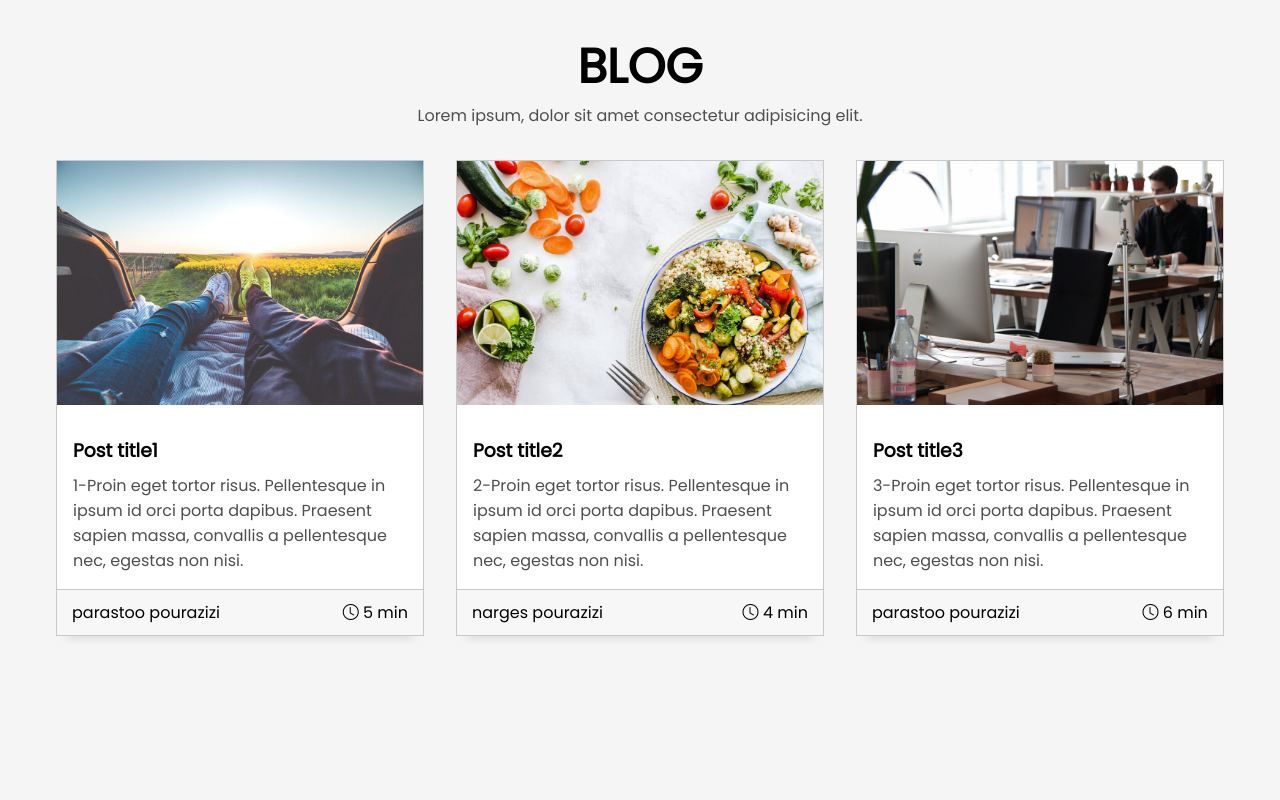
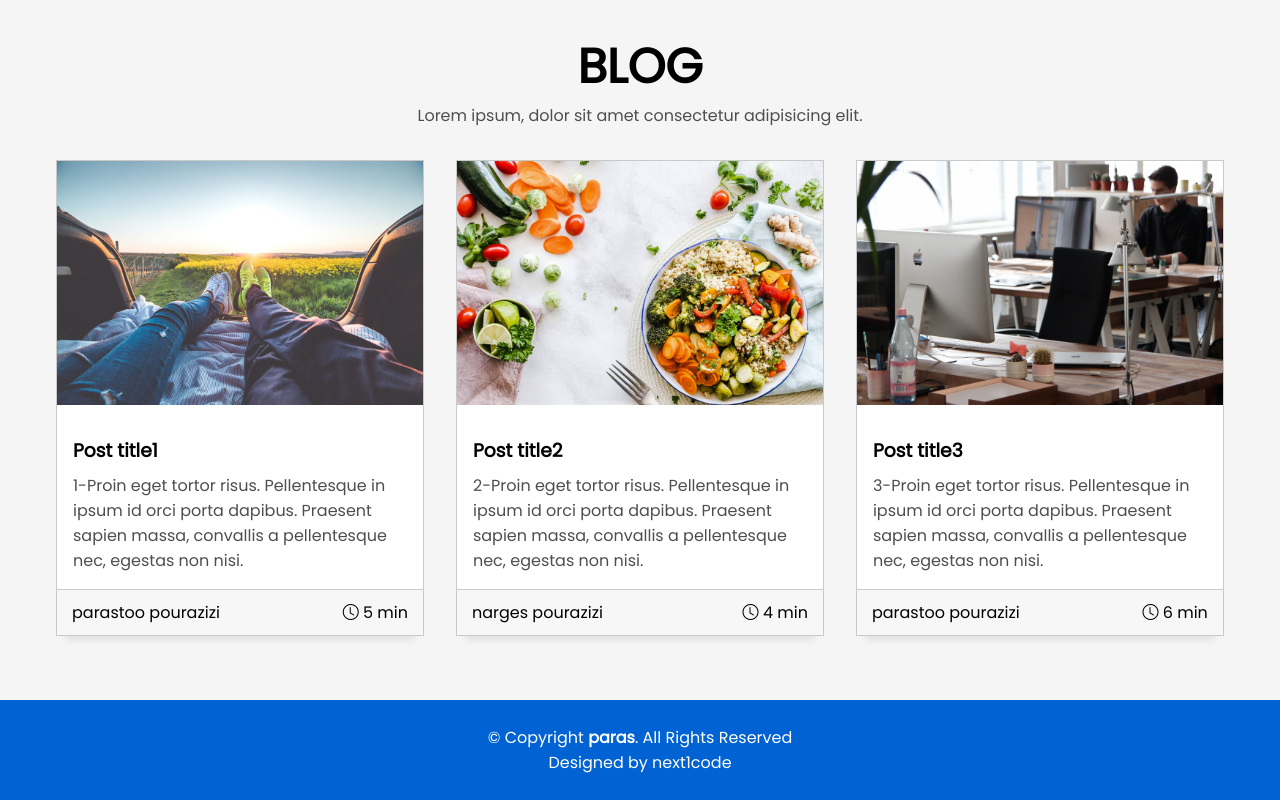
Before and after one commit to parastoopourazizi/my-app, a React (Create React App) app: page / in a window 1280 px wide. Shown: the part 2237-3037 px from the top of the page. Before the commit the page ends 2937 px from the top, so only its background shows below. Built offline with nearby package versions, Linux system fonts and the light colour scheme.

Commit message:
add footer component

```diff
--- a/src/App.js
+++ b/src/App.js
@@ -2,6 +2,7 @@ import About from "./components/about/About"
 import Header from "./components/header/Header"
 import Service from "./components/service/Service"
 import Blog from "./components/blog/Blog"
+import Footer from "./components/footer/Footer"
 
 function App(){
     return(
@@ -10,6 +11,7 @@ function App(){
         <About />
         <Service />
         <Blog />
+        <Footer />
         </>
 
     )
--- /dev/null
+++ b/src/components/footer/Footer.css
@@ -0,0 +1,6 @@
+footer{
+    text-align: center;
+    color: #fff;
+    padding: 25px 0;
+    background: #0062d3;
+}
--- /dev/null
+++ b/src/components/footer/Footer.js
@@ -0,0 +1,14 @@
+import './Footer.css'
+function Footer(){
+    return(
+        <footer>
+        <div class="container">
+          <p class="copyright">
+            © Copyright <strong>paras</strong>. All Rights Reserved
+          </p>
+          <p>Designed by next1code</p>
+        </div>
+      </footer>
+    )
+}
+export default Footer
```
